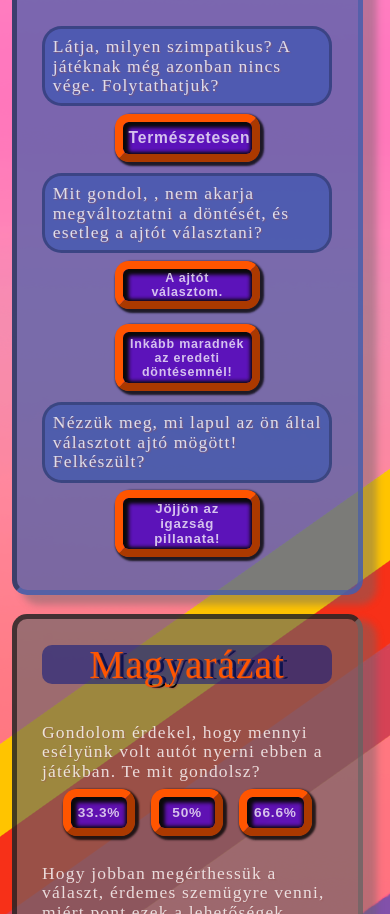
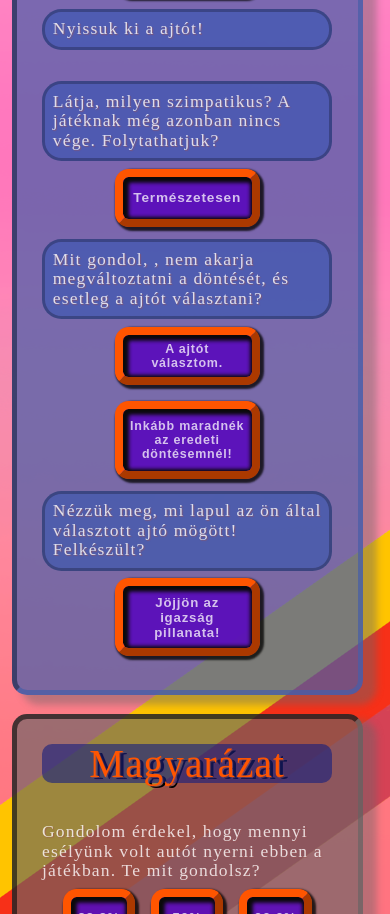
Before and after one commit to bobibend/the-monty-hall-paradox, a plain HTML site: page index.html in a window 390 px wide. Shown: the part 2737-3651 px from the top of the page. Drawn offline with nearby package versions, Linux system fonts and the light colour scheme; a web font is replaced by a local one.

Commit message:
css javítás mobil felületre. Gombok mérete.

```diff
--- a/monty_hall_paradox.css
+++ b/monty_hall_paradox.css
@@ -167,7 +167,7 @@ p {
 
 .do {
   display: block;
-  height: 12.2vw;
+  height: 15vw;
   width: 50%;
   margin: 2vw;
   border-radius: 4vw;
@@ -183,7 +183,7 @@ p {
 }
 
 .biggerDo {
-  height: 17vw;
+  height: 20vw;
 }
 
 @media screen and (min-width: 480px) {
@@ -439,6 +439,10 @@ header {
   }
 }
 
+#yesButton3 {
+  font-size: 3.5vw;
+}
+
 @media screen and (min-width: 480px) {
   .yesButton3Container {
   font-size: 2vw;
@@ -520,7 +524,6 @@ header {
   box-shadow: 0.5vw 0.5vw 1vw 1vw rgb(11, 10, 11) inset;
   font-weight: bold;
   letter-spacing: 0.2vw;
-  text-align: center;
 }
 
 
```
